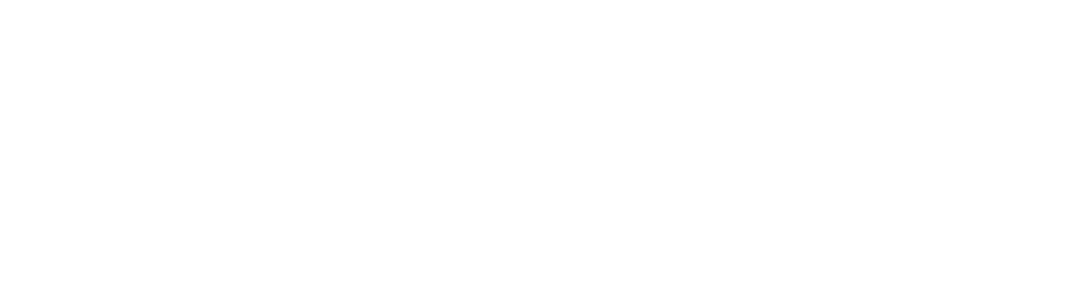
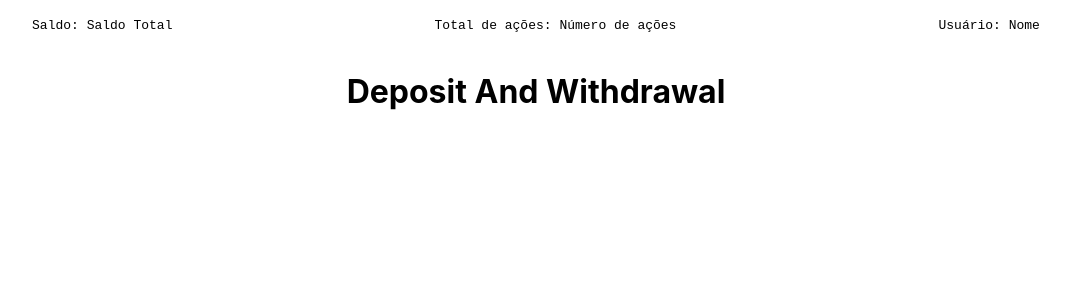
Before and after one commit to Yasmim-Matos/desafio-pratico-ps-xp, a React (Create React App) app: page /depositAndWithdrawal in a window 1280 px wide. Shown: the top 300 px of the page, without its empty margins (104-1174 px from the left). Built offline with nearby package versions, Linux system fonts and the light colour scheme.

Commit message:
feat: adding the routes on 'App.js' file for the 'BuyAndSellPage' and 'DepositAndWithdrawalPage'

```diff
--- a/src/App.js
+++ b/src/App.js
@@ -1,15 +1,21 @@
 import React from 'react';
+
 import './App.css';
 import { Switch, Route } from 'react-router-dom';
+
 import LoginPage from './pages/LoginPage';
 import StockListPage from './pages/StockListPage';
+import BuyAndSellPage from './pages/BuyAndSellPage';
+import DepositAndWithdrawalPage from './pages/DepositAndWithdrawalPage';
 
 function App() {
   return (
     <div className="App">
       <Switch>
+        <Route exact path="/" component={ LoginPage } />
         <Route path="/stocklist" component={ StockListPage } />
-        <Route exact path="/" component={ LoginPage } />
+        <Route path="/buyandsell" component={ BuyAndSellPage } />
+        <Route path="/depositandwithdrawal" component={ DepositAndWithdrawalPage } />
       </Switch>
     </div>
   );
```
